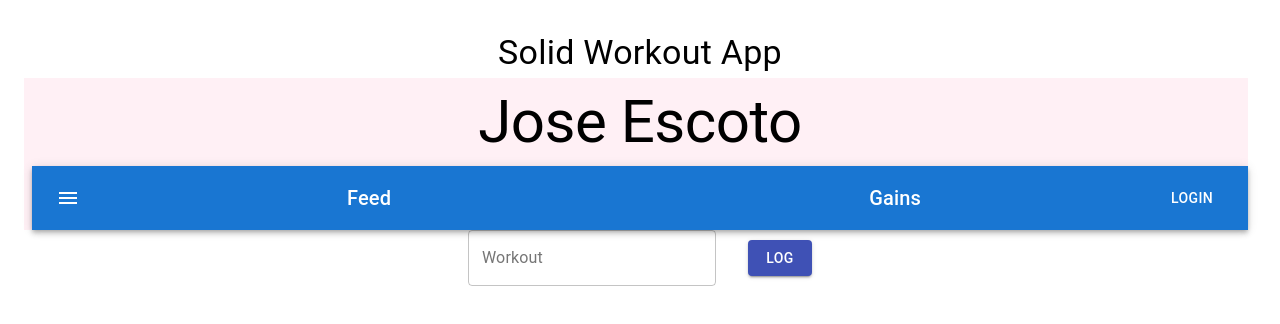
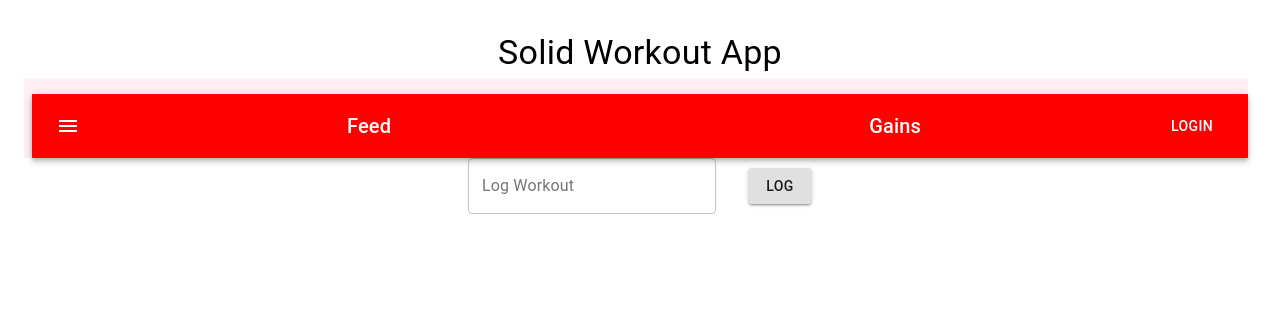
Before and after one commit to escotoj/solid-workout, a React (Create React App) app: page / in a window 1280 px wide. Shown: the top 324 px of the page. Built offline with nearby package versions, Linux system fonts and the light colour scheme.

Commit message:
add styling to the navbar and buttons

```diff
--- a/src/App.js
+++ b/src/App.js
@@ -50,15 +50,16 @@ const App = () => {
         <TextField
           className={classes.input}
           variant="outlined"
-          label="Workout"
+          label="Log Workout"
           value={inputValue}
           onChange={handleInputChange}
         />
         <Button
-          className={classes.submitButton}
-          variant="contained"
-          color="primary"
-          type="submit"
+            className={classes.submitButton}
+            variant="contained"
+            color="success"
+            type="submit"
+            sx={{ backgroundColor: 'black' }}
         >
           Log
         </Button>
--- a/src/components/Header.js
+++ b/src/components/Header.js
@@ -8,7 +8,6 @@ const Header = () => {
     <Grid bgcolor="lavenderblush" spacing={1} textAlign="center" container={true} >
       <Grid item xs={12}>
       <Typography variant="h2" component="h2" style={{ fontWeight: '400' }}>
-      Jose Escoto
         </Typography>
       </Grid>
       <Grid item xs={12}>
--- a/src/components/NavBar.js
+++ b/src/components/NavBar.js
@@ -10,7 +10,7 @@ import MenuIcon from '@mui/icons-material/Menu';
 export default function ButtonAppBar() {
   return (
     <Box sx={{ flexGrow: 1 }}>
-      <AppBar position="static">
+      <AppBar position="static" sx={{ backgroundColor: 'red' }}>
         <Toolbar>
           <IconButton
             size="large"
```
